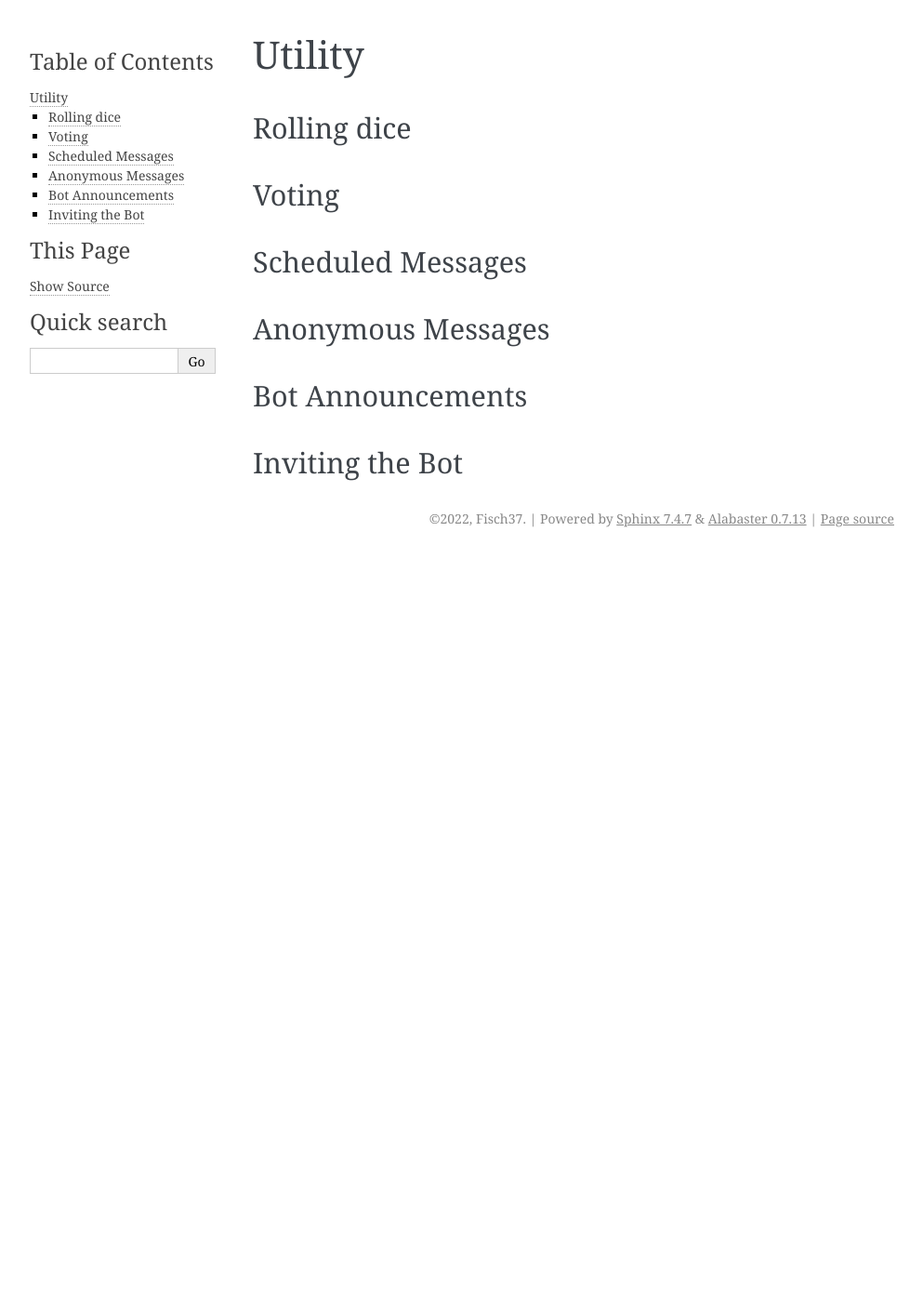
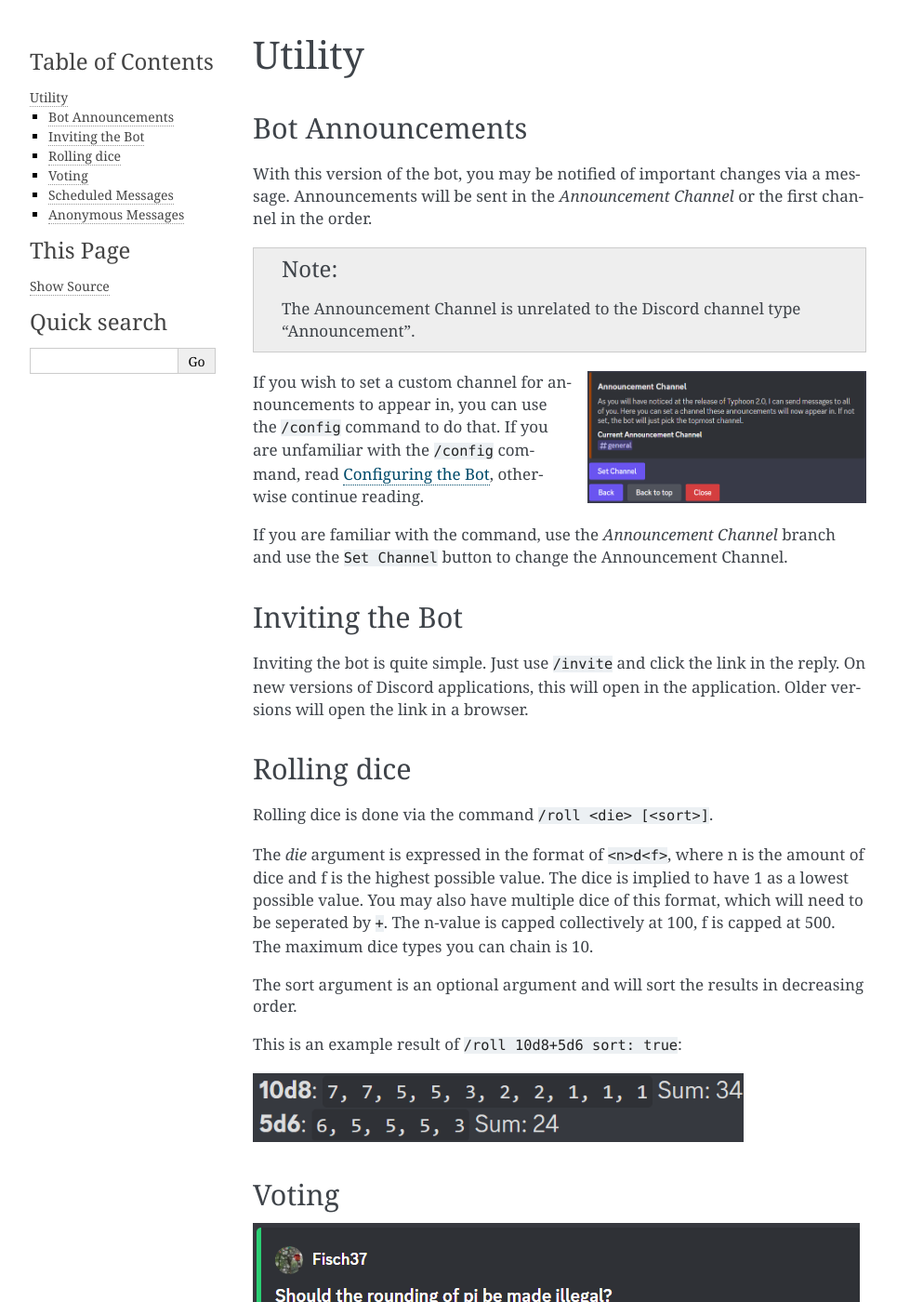
Before and after one commit to Fisch37/Typhoon-Bot, a Sphinx documentation site: the page built from docs/source/utility.rst, in a window 1280 px wide and 1400 px high. Shown: the whole window at 93% size, without its empty margins (148-1141 px from the left). Built offline with Sphinx 7.4.7, drawn with Linux system fonts in a browser that asks for light colours; some of the changed text lies outside the part shown.

Commit message:
Added documentation for Utility

```diff
--- a/docs/source/utility.rst
+++ b/docs/source/utility.rst
@@ -1,19 +1,81 @@
 Utility
-*************************************************
+=================================================
+Bot Announcements
+***************************************
+With this version of the bot, you may be notified of important changes via a message.
+Announcements will be sent in the *Announcement Channel* or the first channel in the order.
+
+.. note::
+    The Announcement Channel is unrelated to the Discord channel type "Announcement".
+
+.. image:: _static/util/announcement_channel_config.png
+    :width: 300
+    :alt: The config branch of the Announcement Channel. There is a *Set Channel* button and an info stating the current announcement channel is #general
+    :align: right
+
+If you wish to set a custom channel for announcements to appear in, you can use the ``/config`` command to do that.
+If you are unfamiliar with the ``/config`` command, read :ref:`config_command:configuring the bot`, otherwise continue reading.
+
+If you are familiar with the command, use the *Announcement Channel* branch
+and use the ``Set Channel`` button to change the Announcement Channel.
+
+Inviting the Bot
+***************************************
+Inviting the bot is quite simple. Just use ``/invite`` and click the link in the reply.
+On new versions of Discord applications, this will open in the application.
+Older versions will open the link in a browser.
+
 Rolling dice
-~~~~~~~~~~~~~~~~~~~~~~~~~~~~~~~~~~~~~~~
+***************************************
+Rolling dice is done via the command ``/roll <die> [<sort>]``.
+
+The *die* argument is expressed in the format of ``<n>d<f>``,
+where n is the amount of dice and f is the highest possible value.
+The dice is implied to have 1 as a lowest possible value.
+You may also have multiple dice of this format, which will need to be seperated by ``+``.
+The n-value is capped collectively at 100, f is capped at 500. The maximum dice types you can chain is 10.
+
+The sort argument is an optional argument and will sort the results in decreasing order.
+
+This is an example result of ``/roll 10d8+5d6 sort: true``:
+
+.. image:: _static/util/roll_example.png
+    :width: 80%
 
 Voting
-~~~~~~~~~~~~~~~~~~~~~~~~~~~~~~~~~~~~~~~
+***************************************
+.. image:: _static/util/example_vote.png
+
+The voting feature allows you to perform anonymous polls of your community.
+
+.. image:: _static/util/example_vote_editor.png
+    :width: 40%
+    :align: right
+
+To create a vote use ``/vote create`` and follow the instructions.
+After passing the initial *Modal*, you will see an editor, where you can change the options further. Here you will also need to specify the options.
+
+The author of a vote also has the option to end it before the duration.
+While this button is visible to everyone, it won't work for anyone but the author.
+
+After the vote is completed, the results will appear in a footer of the embed.
 
 Scheduled Messages
-~~~~~~~~~~~~~~~~~~~~~~~~~~~~~~~~~~~~~~~
+***************************************
+This feature allows you to schedule messages to be sent at a set point in the future.
+The feature works by the command ``/schedule_msg <time> <content>``.
+
+The ``time`` argument should to be of the format ``YYYY.MM.DD;HH:MM:SS``.
+Instead of ``.`` you may also use one of the following seperators: "-" "." "/" ":" and " ".
+
+.. note::
+    Due to an API limitation all times need to be given in Universal Coordinated Time (UTC) or Greenwich Mean Time (GMT).
+    Not obeying this will result in your message schedules being offset by up to 12 hours depending on your timezone.
 
 Anonymous Messages
-~~~~~~~~~~~~~~~~~~~~~~~~~~~~~~~~~~~~~~~
+***************************************
+You might want your users to be able to send messages without their name being visible.
+For this, ``/send_anon <message>`` will work great. The command works as simple as you might think.
+Simply write the message you want into the message argument and see the message pop up.
 
-Bot Announcements
-~~~~~~~~~~~~~~~~~~~~~~~~~~~~~~~~~~~~~~~
-
-Inviting the Bot
-~~~~~~~~~~~~~~~~~~~~~~~~~~~~~~~~~~~~~~~
+If you want to restrict or remove access to this feature, head into the integrations settings of your server and remove access to the command.
```
Also changed, not shown: docs/source/_static/util/announcement_channel_config.png (added), docs/source/_static/util/example_vote.png (added), docs/source/_static/util/example_vote_editor.png (added), docs/source/_static/util/roll_example.png (added).
